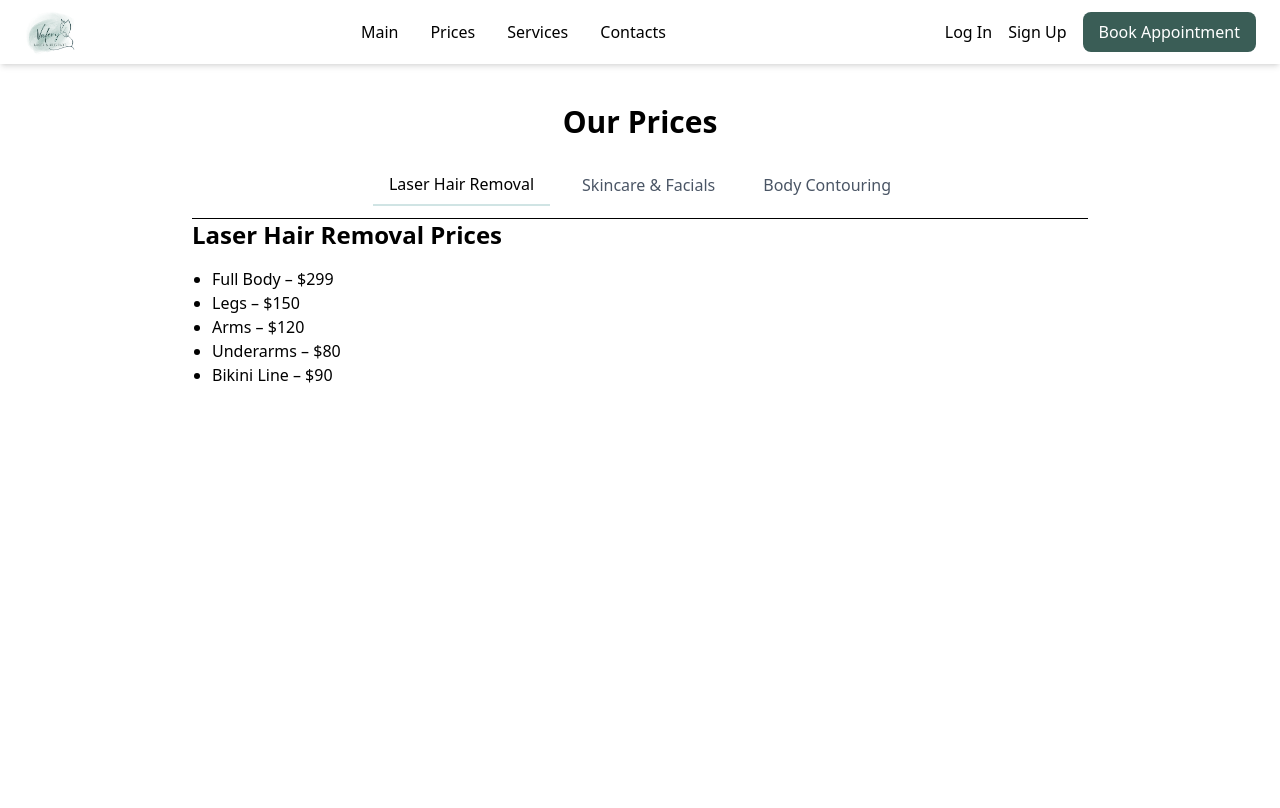
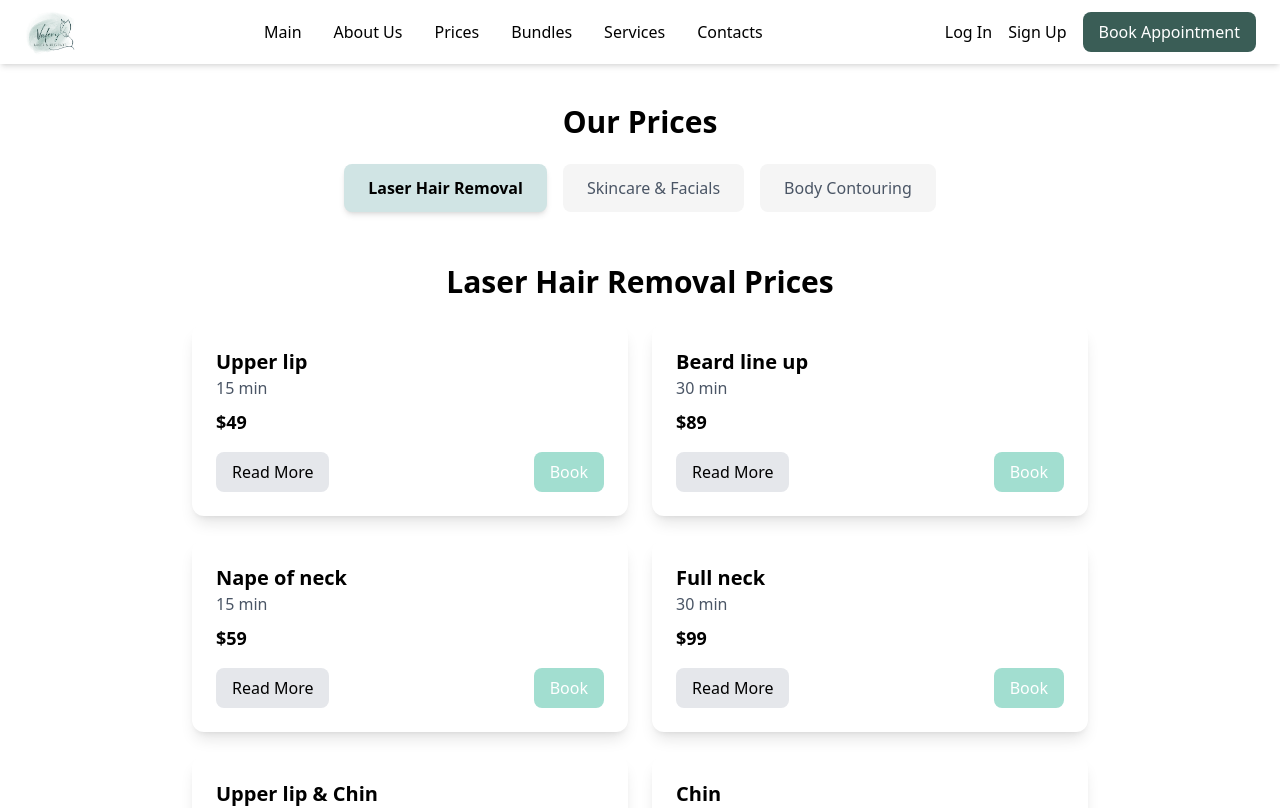
Before and after one commit to vktrkpv/valeryLaserStudio, a React (Vite) app: page /prices in a window 1280 px wide. Shown: the top 808 px of the page. Built offline with nearby package versions, Linux system fonts and the light colour scheme.

Commit message:
prices added

```diff
--- a/src/App.tsx
+++ b/src/App.tsx
@@ -5,6 +5,7 @@ import Services from './pages/Services';
 import Contacts from './pages/Contacts';
 import Header from './components/Header';
 import Prices from './pages/Prices';
+import AboutUs from './pages/AboutUs';
 
 function App() {
   return (
@@ -13,6 +14,7 @@ function App() {
         <Header />
         <Routes>
           <Route path="/" element={<Home />} />
+          <Route path="aboutus" element={<AboutUs/> } />
           <Route path="prices" element={ <Prices/>} />
           <Route path="services" element={<Services />} />
           <Route path="contacts" element={<Contacts />} />
--- a/src/components/Header.tsx
+++ b/src/components/Header.tsx
@@ -17,8 +17,18 @@ function Header() {
               </Link>
             </li>
             <li>
+              <Link to="aboutus" className="text-black hover:text-[#8cd0cb]">
+                About Us
+              </Link>
+            </li>
+            <li>
             <Link to="/prices" className="text-black hover:text-[#8cd0cb]">
                 Prices
+              </Link>
+            </li>
+            <li>
+            <Link to="/packages" className="text-black hover:text-[#8cd0cb]">
+            Bundles
               </Link>
             </li>
             <li>
--- a/src/components/prices/BodyContouring.tsx
+++ b/src/components/prices/BodyContouring.tsx
@@ -1,13 +1,31 @@
+import { Link } from "react-router-dom";
+import { bodyContouring } from "../../data/pricesData";
+
 function BodyContouring() {
     return (
-      <div>
-        <h2 className="text-2xl font-semibold mb-4">Body Contouring Prices</h2>
-        <ul className="list-disc pl-5">
-          <li>Cavitation Treatment – $199</li>
-          <li>Cellulite Reduction – $179</li>
-          <li>Radio Frequency Therapy – $150</li>
-        </ul>
+      <div className="max-w-4xl mx-auto py-10">
+      <h2 className="text-3xl font-bold text-center mb-6">Body Contouring</h2>
+
+      <div className="grid grid-cols-1 md:grid-cols-2 gap-6">
+        {bodyContouring.map((service, index) => (
+          <div key={index} className="bg-white shadow-lg rounded-xl p-6 flex flex-col justify-between hover:shadow-xl transition-shadow duration-300">
+            <div>
+              <h3 className="text-xl font-semibold">{service.name}</h3>
+              <p className="text-gray-600">{service.duration}</p>
+              <p className="text-lg font-bold mt-2">{service.price}</p>
+            </div>
+            <div className="mt-4 flex justify-between">
+              <Link to="/services" className="bg-gray-200 text-black px-4 py-2 rounded-lg hover:bg-gray-300 transition">
+                Read More
+              </Link>
+              <button className="bg-[#A2DED0] text-white px-4 py-2 rounded-lg hover:bg-[#89CDBF] transition">
+                Book
+              </button>
+            </div>
+          </div>
+        ))}
       </div>
+    </div>
     );
   }
 
--- a/src/components/prices/LaserHairRemoval.tsx
+++ b/src/components/prices/LaserHairRemoval.tsx
@@ -1,15 +1,37 @@
+import { Link } from "react-router-dom";
+import { laserHairRemoval } from "../../data/pricesData";
+
 function LaserHairRemoval() {
+
+
+
+
     return (
-      <div>
-        <h2 className="text-2xl font-semibold mb-4">Laser Hair Removal Prices</h2>
-        <ul className="list-disc pl-5">
-          <li>Full Body – $299</li>
-          <li>Legs – $150</li>
-          <li>Arms – $120</li>
-          <li>Underarms – $80</li>
-          <li>Bikini Line – $90</li>
-        </ul>
+
+        <div className="max-w-4xl mx-auto py-10">
+      <h2 className="text-3xl font-bold text-center mb-6">Laser Hair Removal Prices</h2>
+
+      <div className="grid grid-cols-1 md:grid-cols-2 gap-6">
+        {laserHairRemoval.map((service, index) => (
+          <div key={index} className="bg-white shadow-lg rounded-xl p-6 flex flex-col justify-between hover:shadow-xl transition-shadow duration-300">
+            <div>
+              <h3 className="text-xl font-semibold">{service.name}</h3>
+              <p className="text-gray-600">{service.duration}</p>
+              <p className="text-lg font-bold mt-2">{service.price}</p>
+            </div>
+            <div className="mt-4 flex justify-between">
+              <Link to="/services" className="bg-gray-200 text-black px-4 py-2 rounded-lg hover:bg-gray-300 transition">
+                Read More
+              </Link>
+              <button className="bg-[#A2DED0] text-white px-4 py-2 rounded-lg hover:bg-[#89CDBF] transition cursor-pointer">
+                Book
+              </button>
+            </div>
+          </div>
+        ))}
       </div>
+    </div>
+
     );
   }
 
--- a/src/components/prices/SkincareFacials.tsx
+++ b/src/components/prices/SkincareFacials.tsx
@@ -1,14 +1,34 @@
+import { Link } from "react-router-dom";
+import { skincareFacials } from "../../data/pricesData";
+
 function SkincareFacials() {
     return (
-      <div>
-        <h2 className="text-2xl font-semibold mb-4">Skincare & Facials Prices</h2>
-        <ul className="list-disc pl-5">
-          <li>Hydrating Facial – $99</li>
-          <li>Anti-Aging Facial – $129</li>
-          <li>Acne Treatment – $110</li>
-          <li>Microdermabrasion – $140</li>
-        </ul>
+      <div className="max-w-4xl mx-auto py-10">
+      <h2 className="text-3xl font-bold text-center mb-6">Skincare & Facials Prices</h2>
+
+      <div className="grid grid-cols-1 md:grid-cols-2 gap-6">
+        {skincareFacials.map((service, index) => (
+          <div key={index} className="bg-white shadow-lg rounded-xl p-6 flex flex-col justify-between hover:shadow-xl transition-shadow duration-300">
+            <div>
+              <h3 className="text-xl font-semibold">{service.name}</h3>
+              <p className="text-gray-600">{service.duration}</p>
+              <p className="text-lg font-bold mt-2">{service.price}</p>
+            </div>
+            <div className="mt-4 flex justify-between">
+              <Link to="/services" className="bg-gray-200 text-black px-4 py-2 rounded-lg hover:bg-gray-300 transition">
+                Read More
+              </Link>
+              <button className="bg-[#A2DED0] text-white px-4 py-2 rounded-lg hover:bg-[#89CDBF] transition">
+                Book
+              </button>
+            </div>
+          </div>
+        ))}
       </div>
+    </div>
+
+
+
     );
   }
 
--- /dev/null
+++ b/src/data/pricesData.ts
@@ -0,0 +1,59 @@
+export const laserHairRemoval = [
+    { name: "Upper lip", price: "$49", duration: "15 min" },
+    { name: "Beard line up", price: "$89", duration: "30 min" },
+    { name: "Nape of neck", price: "$59", duration: "15 min" },
+    { name: "Full neck", price: "$99", duration: "30 min" },
+    { name: "Upper lip & Chin", price: "$69", duration: "15 min" },
+    { name: "Chin", price: "$49", duration: "15 min" },
+    { name: "Front of Neck", price: "$59", duration: "15 min" },
+    { name: "Full Face", price: "$129", duration: "30 min" },
+    { name: "Full Arms", price: "$129", duration: "30 min" },
+    { name: "Half Arms", price: "$89", duration: "30 min" },
+    { name: "Underarms", price: "$69", duration: "15 min" },
+    { name: "Full Chest", price: "$149", duration: "45 min" },
+    { name: "Abdomen", price: "$119", duration: "30 min" },
+    { name: "Chest & Abdomen", price: "$199", duration: "45 min" },
+    { name: "Areola", price: "$49", duration: "15 min" },
+    { name: "Belly Line", price: "$49", duration: "15 min" },
+    { name: "Upper Legs", price: "$119", duration: "45 min" },
+    { name: "Inner Thingh (includes basic bikini)", price: "$119", duration: "1 hr" },
+    { name: "Full legs", price: "$169", duration: "1 hr" },
+    { name: "Feet & Toes", price: "$39", duration: "15 min" },
+    { name: "Lower legs", price: "$119", duration: "30 min" },
+    { name: "Shoulders", price: "$99", duration: "15 min" },
+    { name: "Shoulders & Full Back", price: "$249", duration: "45 min" },
+    { name: "Half Back", price: "$129", duration: "30 min" },
+    { name: "Shoulder & Half back", price: "$169", duration: "45 min" },
+    { name: "Full Back", price: "$199", duration: "45 min" },
+    { name: "Basic Bikini", price: "$89", duration: "30 min" },
+    { name: "Full Bikini", price: "$119", duration: "45 min" },
+    { name: "Brazilian", price: "$139", duration: "1 hr" },
+    { name: "Buttock", price: "$89", duration: "30 min" },
+    { name: "Free consultation + patch test ", price: "", duration: "20 min" },
+  ];
+
+  export const skincareFacials = [
+    { name: "Relaxation Facial Massage", price: "$80" , duration: "1 hr"},
+    { name: "Radio Frequency Facial", price: "$60" , duration: "30 min"},
+    { name: "Anti Aging Facial", price: "$120" , duration: "1 hr 30 min"},
+    { name: "Self Renewal", price: "$185" , duration: "1 hr 30 min"},
+    { name: "Microcurrent Treatment", price: "$120" , duration: "1 hr"},
+
+
+  ];
+
+  export const bodyContouring = [
+    { name: "Ultrasound Cavitation", price: "$99" , duration: "30 min"},
+    { name: "Face", price: "$60" , duration: "30 min"},
+    { name: "Hands", price: "$60" , duration: "15 min"},
+    { name: "Full Body (Belly, thighs, buttocks)", price: "$120" , duration: "1 hr"},
+    { name: "Belly", price: "$60" , duration: "30 min"},
+    { name: "Back", price: "$60" , duration: "30 min"},
+    { name: "Buttocks", price: "$60" , duration: "30 min"},
+    { name: "Thighs", price: "$60" , duration: "30 min"},
+    { name: " Thighs & Buttocks", price: "$90" , duration: "1 hr"},
+    { name: "Arms", price: "$60" , duration: "30 min"},
+    { name: "Full Body 10 Treatments", price: "$960" , duration: "1 hr 30 min"},
+    { name: "Full Body 6 Treatments", price: "$600" , duration: "1 hr 30 min"}
+
+  ];
--- /dev/null
+++ b/src/pages/AboutUs.tsx
@@ -0,0 +1,5 @@
+function AboutUs() {
+    return <h1>PRO NAS</h1>;
+  }
+
+  export default AboutUs;
--- a/src/pages/Prices.tsx
+++ b/src/pages/Prices.tsx
@@ -1,45 +1,57 @@
-import { useState } from "react";
-import LaserHairRemoval from "../components/prices/LaserHairRemoval";
-import SkincareFacials from "../components/prices/SkincareFacials";
-import BodyContouring from "../components/prices/BodyContouring";
+import { useState } from 'react';
+import LaserHairRemoval from '../components/prices/LaserHairRemoval';
+import SkincareFacials from '../components/prices/SkincareFacials';
+import BodyContouring from '../components/prices/BodyContouring';
 
 function Prices() {
+  const [activeTab, setActiveTab] = useState('laser');
 
-    const [activeTab, setActiveTab] = useState("laser");
-
-    return(
+  return (
     <div className="max-w-4xl mx-auto py-10">
       <h1 className="text-3xl font-bold text-center mb-6">Our Prices</h1>
 
-            <div className="flex justify-center space-x-4 border-b pb-3">
+      <div className="flex justify-center space-x-4 pb-3">
         <button
-                className={`px-4 py-2 ${activeTab === "laser" ? "border-b-2 border-[#d0e4e4] text-black" : "text-gray-600"} cursor-pointer`}
-                onClick={() => setActiveTab("laser")}>
+          className={`px-6 py-3 rounded-lg transition-all duration-300 ${
+            activeTab === 'laser'
+              ? 'bg-[#d0e4e4] text-black font-semibold shadow-md'
+              : 'bg-[#F5F5F5] text-gray-600 hover:bg-[#d0e4e4] hover:text-black hover:shadow-md'
+          } cursor-pointer`}
+          onClick={() => setActiveTab('laser')}
+        >
           Laser Hair Removal
         </button>
 
         <button
-                className={`px-4 py-2 ${activeTab === "skincare" ? "border-b-2 border-[#d0e4e4] text-black" : "text-gray-600"} cursor-pointer`}
-                onClick={() => setActiveTab("skincare")}>
+          className={`px-6 py-3 rounded-lg transition-all duration-300 ${
+            activeTab === 'skincare'
+              ? 'bg-[#d0e4e4] text-black font-semibold shadow-md'
+              : 'bg-[#F5F5F5] text-gray-600 hover:bg-[#d0e4e4] hover:text-black hover:shadow-md'
+          } cursor-pointer`}
+          onClick={() => setActiveTab('skincare')}
+        >
           Skincare & Facials
         </button>
 
         <button
-                className={`px-4 py-2 ${activeTab === "body" ? "border-b-2 border-[#d0e4e4] text-black" : "text-gray-600"} cursor-pointer`}
-                onClick={() => setActiveTab("body")}>
+          className={`px-6 py-3 rounded-lg transition-all duration-300 ${
+            activeTab === 'body'
+              ? 'bg-[#d0e4e4] text-black font-semibold shadow-md'
+              : 'bg-[#F5F5F5] text-gray-600 hover:bg-[#d0e4e4] hover:text-black hover:shadow-md'
+          } cursor-pointer`}
+          onClick={() => setActiveTab('body')}
+        >
           Body Contouring
         </button>
       </div>
 
       <div>
-                {activeTab === "laser" && <LaserHairRemoval/>}
-                {activeTab === "skincare" && <SkincareFacials/>}
-                {activeTab === "body" && <BodyContouring/>}
+        {activeTab === 'laser' && <LaserHairRemoval />}
+        {activeTab === 'skincare' && <SkincareFacials />}
+        {activeTab === 'body' && <BodyContouring />}
       </div>
-
-
     </div>
-    )
+  );
 }
 
 export default Prices;
```
Lines whose indentation alone changed are shown as unchanged.
